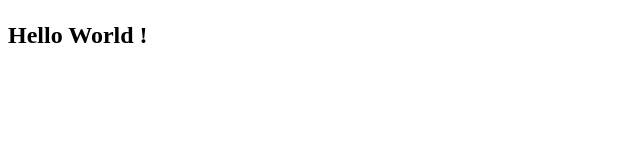
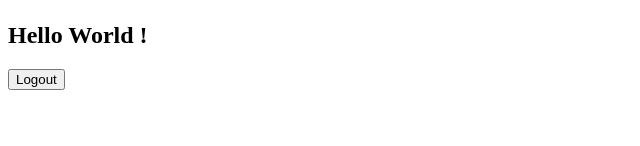
Before and after one commit to formateur1/TD1Ex1Angular, an Angular app: page / in a window 1280 px wide. Shown: the part 154-300 px from the top of the page, without its empty margins (0-640 px from the left). Built offline with nearby package versions, Linux system fonts and the light colour scheme.

Commit message:
conditions if else

```diff
--- a/src/app/app.component.html
+++ b/src/app/app.component.html
@@ -6,3 +6,7 @@
 
 <h2 *ngIf="verif; else sinonBonjour">Bonjour {{nom}}</h2>
 <ng-template #sinonBonjour> <h2>Hello World !</h2>  </ng-template>
+
+<div *ngIf="element==1; then vrai; else faux">Mon texte non utilisé</div>
+  <ng-template #vrai> <button>Login</button> </ng-template>
+  <ng-template #faux> <button>Logout</button> </ng-template>
--- a/src/app/app.component.ts
+++ b/src/app/app.component.ts
@@ -11,4 +11,6 @@ export class AppComponent {
   nom:string = "Jean";
 
   verif:boolean = false;
+
+  element:number = 15;
 }
```
